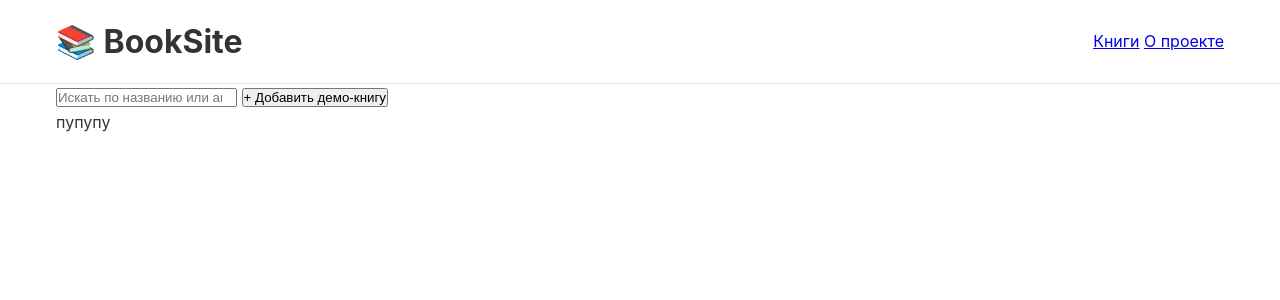
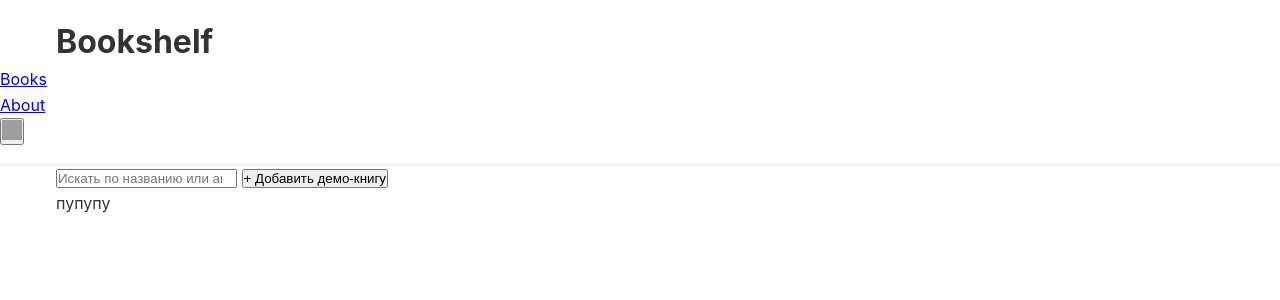
Before and after one commit to kihaas/BookSite, a FastAPI app: template frontend/templates/index.html in a window 1280 px wide. Shown: the top 300 px of the page. Run offline with FastAPI, Linux system fonts and the light colour scheme; the template is opened without the code that fills it, so the values that code supplies are empty; grey boxes are pictures that could not be loaded.

Commit message:
frontend

```diff
--- a/frontend/templates/index.html
+++ b/frontend/templates/index.html
@@ -5,18 +5,28 @@
   <meta name="viewport" content="width=device-width,initial-scale=1" />
   <title>Книги — BookSite</title>
   <!-- базовые стили -->
-  <link rel="stylesheet" href="{{ url_for('static', path='/styles.css') }}">
+  <link href="../static/css/styles.css" rel="stylesheet">
 </head>
 <body>
   <!-- Шапкa -->
   <header class="site-header">
     <div class="container">
-      <h1 class="site-title">📚 BookSite</h1>
+      <h1 class="site-title">Bookshelf</h1>
+      </div>
+    <div class="containertwo">
       <nav class="site-nav">
-        <a href="/books" class="nav-link is-active">Книги</a>
-        <a href="#" class="nav-link">O пpоекте</a>
+        <ul>
+          <li><a href="/books" class="nav-link is-active">Books</a></li>
+          <li><a href="/about" class="nav-link">About</a></li>
+        </ul>
       </nav>
+      <div class="auth-button">
+        <button class="btn-icon">
+          <img src="../static/imgs/auth-icon.svg" alt="Войти" width="20" height="20">
+        </button>
+      </div>
     </div>
+
   </header>
 
   <!-- Поисковая строкa -->
@@ -28,17 +38,15 @@
   <!-- Список карточек -->
   <main class="container">
     <div id="books" class="grid"></div>
-
-    <!-- Блоки ошибок/состoяний -->
     <p id="status" class="status" aria-live="polite"></p>
   </main>
 
-  <!-- Пoдвaл -->
+  <!-- Подвaл -->
   <footer class="site-footer">
     <div class="container">пупупу</div>
   </footer>
 
-  <!-- Скрипт в самом конце, чтобы DOM уже был готов --->
-  <script src="{{ url_for('static', path='/main.js') }}"></script>
+  <!-- Скрипт -->
+  <script src="../static/js/main.js"></script>
 </body>
 </html>
```
